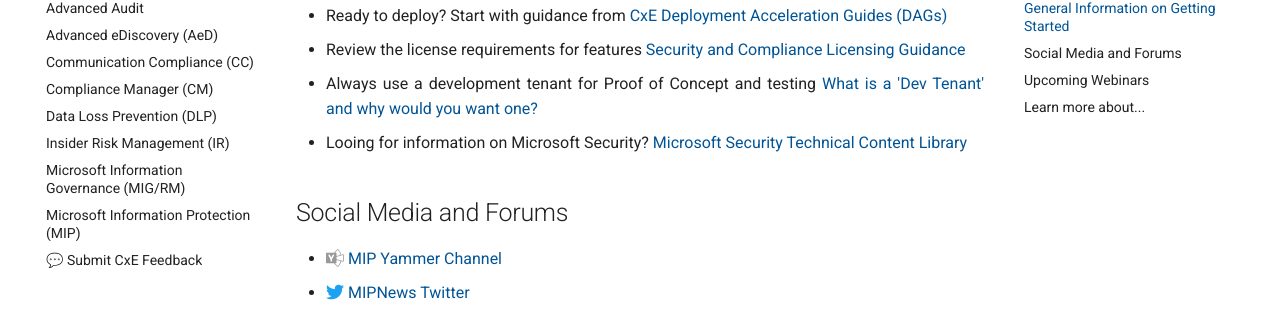
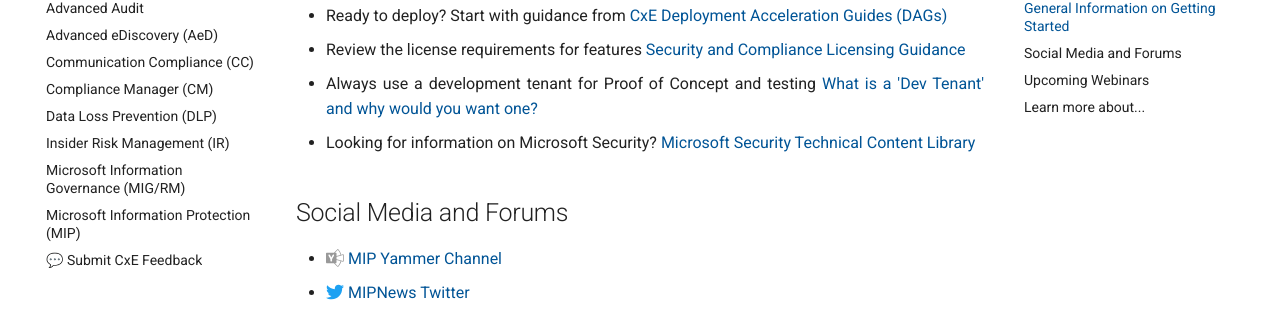
Before and after one commit to microsoft/ComplianceCxE, an MkDocs documentation site: the page built from docs/index.md, in a window 1280 px wide and 900 px high, scrolled down 1006 px. Shown: the part 127-452 px from the top of the window. Built offline with MkDocs 1.6.1 and Material for MkDocs 9.7.7, drawn with Linux system fonts in a browser that asks for light colours; comment, search, counter and statistics services are not loaded; old or Windows-style settings are respelled for this version of MkDocs.

Commit message:
Fixed typo

```diff
--- a/docs/index.md
+++ b/docs/index.md
@@ -17,7 +17,7 @@
 * Ready to deploy? Start with guidance from [CxE Deployment Acceleration Guides (DAGs)](dag)
 * Review the license requirements for features [Security and Compliance Licensing Guidance](https://docs.microsoft.com/en-us/office365/servicedescriptions/microsoft-365-service-descriptions/microsoft-365-tenantlevel-services-licensing-guidance/microsoft-365-security-compliance-licensing-guidance)
 * Always use a development tenant for Proof of Concept and testing [What is a 'Dev Tenant' and why would you want one?](https://techcommunity.microsoft.com/t5/microsoft-365-pnp-blog/what-is-a-dev-tenant-and-why-would-you-want-one/ba-p/2036610)
-* Looing for information on Microsoft Security? [Microsoft Security Technical Content Library](https://www.microsoft.com/en-us/security/content-library/)
+* Looking for information on Microsoft Security? [Microsoft Security Technical Content Library](https://www.microsoft.com/en-us/security/content-library/)
 
 ## Social Media and Forums
 
```
